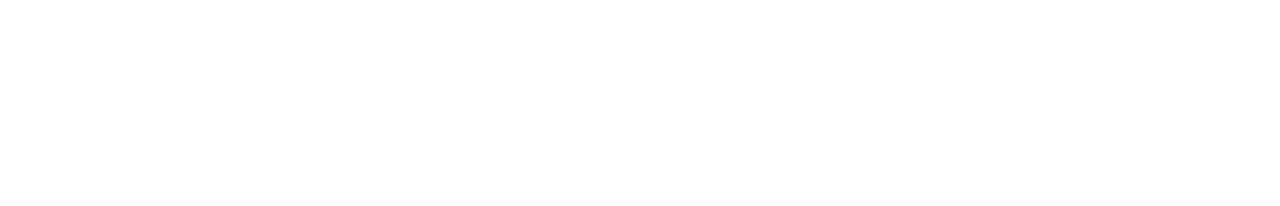
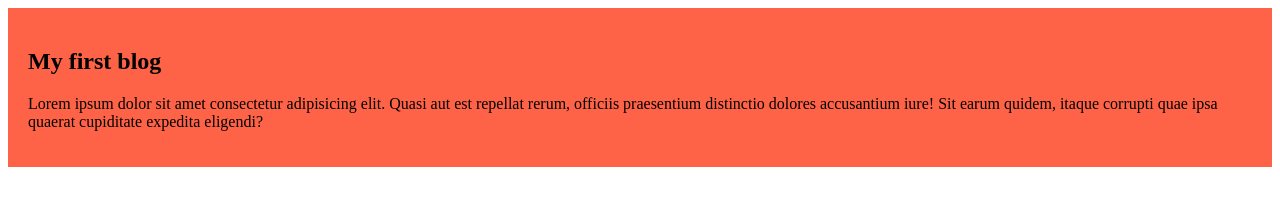
Before and after one commit to mdrabbi97324/my-first-github-repo, a plain HTML site: page index.html in a window 1280 px wide. Drawn offline with Linux system fonts and the light colour scheme.

Commit message:
added the first blog:

```diff
--- a/index.html
+++ b/index.html
@@ -4,8 +4,12 @@
     <meta charset="UTF-8">
     <meta name="viewport" content="width=device-width, initial-scale=1.0">
     <title>My first github repository</title>
+    <link rel="stylesheet" href="style/blog.css">
 </head>
 <body>
-
+    <div>
+        <h2>My first blog</h2>
+        <p>Lorem ipsum dolor sit amet consectetur adipisicing elit. Quasi aut est repellat rerum, officiis praesentium distinctio dolores accusantium iure! Sit earum quidem, itaque corrupti quae ipsa quaerat cupiditate expedita eligendi?</p>
+    </div>
 </body>
 </html>
--- /dev/null
+++ b/style/blog.css
@@ -0,0 +1,4 @@
+div {
+    background-color: tomato;
+    padding: 20px;
+}
```
